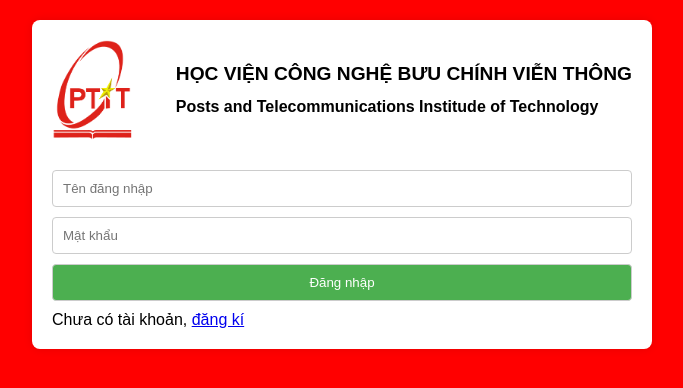
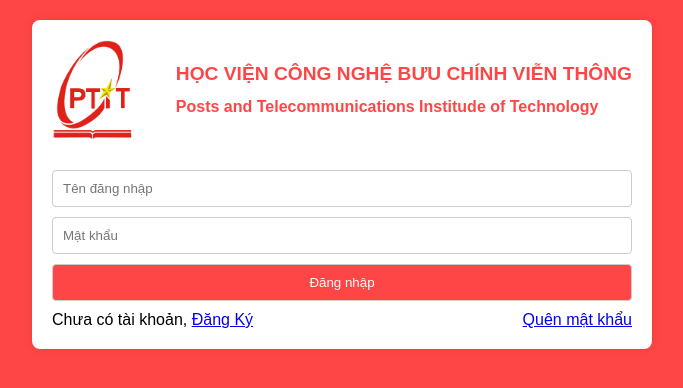
Before and after one commit to Maybetuandat/BTN_FE, a plain HTML site: page html/login.html in a window 1280 px wide. Shown: the whole page, without its empty margins (298-981 px from the left). Drawn offline with Linux system fonts and the light colour scheme.

Commit message:
update forgotpassword

```diff
--- a/stylesloginandregister.css
+++ b/css/stylesloginandregister.css
@@ -2,7 +2,10 @@ body {
     font-family: Arial, sans-serif;
     margin: 0;
     padding: 0;
-    background-color: red;
+    background-color: rgba(255, 0, 0, 0.725);
+}
+.name{
+    color:   rgba(255, 0, 0, 0.725);
 }
 .container {
     max-width: 580px;
@@ -21,12 +24,12 @@ input[type="text"], input[type="password"], input[type="button"] {
     box-sizing: border-box;
 }
 input[type="button"] {
-    background-color: #4caf50;
+    background-color:    rgba(255, 0, 0, 0.725);
     color: white;
     cursor: pointer;
 }
 input[type="button"]:hover {
-    background-color: #45a049;
+    background-color: green;
 }
 .user-list {
     list-style-type: none;
@@ -62,3 +65,10 @@ h1{
 h2{
     font-size: medium;
 }
+.forgotpassword{
+    display: flex;
+    flex-direction: row;
+    flex-wrap: wrap;
+    align-content: stretch;
+    justify-content: space-between;
+}
--- a/login.html
+++ b/html/login.html
@@ -4,7 +4,7 @@
 <meta charset="UTF-8">
 <meta name="viewport" content="width=device-width, initial-scale=1.0">
 <title>Hệ Thống Thi Trắc Nghiệm PTIT</title>
-<link rel="stylesheet" href="stylesloginandregister.css">
+<link rel="stylesheet" href="../css/stylesloginandregister.css">
 </head>
 <body>
 
@@ -12,10 +12,10 @@
    <!--div cua khoi ten hoc vien  -->
     <div class = "content">
 
-         <img src="logo.png" alt="" height="100px">
-         <div>
-            <h1>HỌC VIỆN CÔNG NGHỆ BƯU CHÍNH VIỄN THÔNG</h1>
-            <h2>Posts and Telecommunications Institude of Technology</h2>
+         <img src="../img/logo.png" alt="" height="100px">
+         <div class = "name">
+            <h1 >HỌC VIỆN CÔNG NGHỆ BƯU CHÍNH VIỄN THÔNG</h1>
+            <h2 >Posts and Telecommunications Institude of Technology</h2>
          </div>
 
 
@@ -24,7 +24,10 @@
     <input type="text" id="loginUsername" placeholder="Tên đăng nhập">
     <input type="password" id="loginPassword" placeholder="Mật khẩu">
     <input type="button" value="Đăng nhập" onclick="login()">
-    <div> Chưa có tài khoản, <a href="register.html"> đăng kí </a> </div>
+    <div class="forgotpassword">
+    <span> Chưa có tài khoản, <a href="register.html"> Đăng Ký </a>      </span>
+    <span><a href="forgotpassword.html"> Quên mật khẩu</a></span>
+    </div>
 </div>
 <script>
     var users = [
@@ -39,7 +42,7 @@ function login() {
         return user.username === username && user.password === password;
     });
     if (found) {
-        displayUsers();
+        alert("Tên đăng nhập hoặc mật khẩu  đúng!");
     } else {
         alert("Tên đăng nhập hoặc mật khẩu không đúng!");
     }
```
Also changed, not shown: html/forgotpassword.html (added, +10 -0 lines), html/register.html (renamed from register.html, +4 -2 lines), html/index.html (added), img/logo.png (renamed from logo.png).
